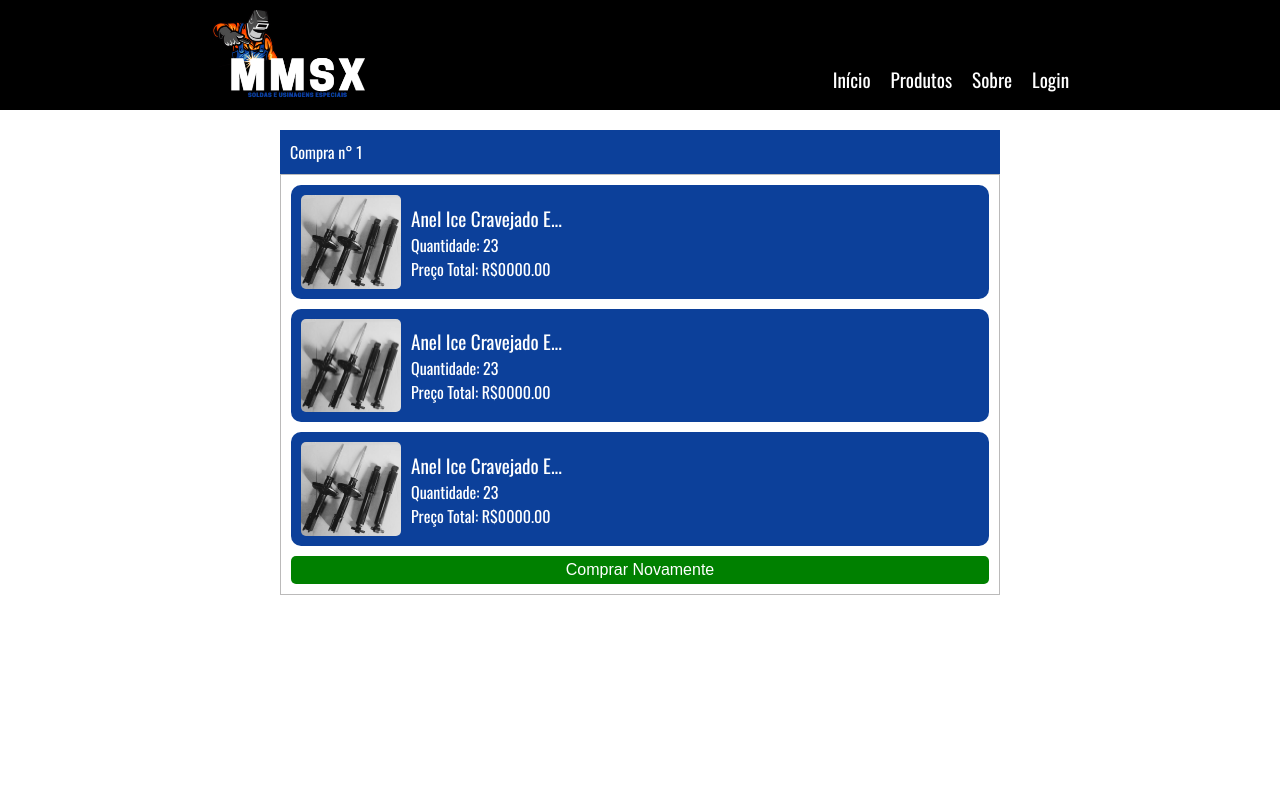
After one commit to CaioSantos00/Controle-de-estoque, a PHP site: page /pagesUser/myCompras.html in a window 1280 px wide. The commit adds this page. Run offline with PHP 8.4, Linux system fonts and the light colour scheme.

Commit message:
Tela de minhas compras

```diff
--- a/View/css/style.css
+++ b/View/css/style.css
@@ -978,6 +978,54 @@ a #btnCon:hover {
   align-items: center;
 }
 
+#sectionMyCompras {
+  margin: 20px 280px;
+}
+
+#holdCardsPedidos {
+  display: grid;
+  gap: 10px;
+}
+
+.buyAgain {
+  font-size: 1em;
+  background-color: green;
+  color: rgb(255, 255, 255);
+  border: none;
+  padding: 10px;
+  cursor: pointer;
+  border-radius: 5px;
+  outline: 0;
+  transition: 0.5s;
+  padding: 5px;
+}
+.buyAgain:hover {
+  background-color: #2460c9;
+}
+.buyAgain:hover {
+  background-color: rgb(0, 194, 0);
+}
+
+.holdProducts {
+  display: grid;
+  gap: 10px;
+}
+
+@media screen and (max-width: 950px) {
+  #sectionMyCompras {
+    margin: 20px 100px;
+  }
+}
+@media screen and (max-width: 540px) {
+  #sectionMyCompras {
+    margin: 20px 50px;
+  }
+}
+@media screen and (max-width: 490px) {
+  #sectionMyCompras {
+    margin: 20px 10px;
+  }
+}
 @media screen and (max-width: 1115px) {
   #divCardInit {
     gap: 10px;
--- /dev/null
+++ b/View/pagesUser/myCompras.html
@@ -0,0 +1,54 @@
+<!DOCTYPE html>
+<html lang="pt-br">
+<head>
+    <meta charset="UTF-8">
+    <meta name="viewport" content="width=device-width, initial-scale=1.0">
+    <title>Minhas Compras</title>
+    <link rel="stylesheet" href="../css/style.css" />
+    <script src="../js/elementos/header.js" defer></script>
+    <script src="../js/elementos/nomesProdutos.js" defer></script>
+</head>
+<body>
+    <header class="header-container"></header>
+    <section id="sectionMyCompras">
+        <div id="holdCardsPedidos">
+        <div class="CardsMyPedidos">
+            <div class="titleDetalhes">Compra n° 1</div>
+            <div class="borderBoxs holdProducts">
+                <div class="cardsCar">
+                    <div  class="infosProductCar">
+                        <img src="../imgs/amortece.webp" alt="" class="imgsCar">
+                        <div>
+                            <div class="nomeProductCarDetails">Anel ice cravejado em zircônias tamanho ajustável</div>
+                            <div class="qtdFimCar">Quantidade: 23</div>
+                            <div class="precoCar">Preço total: R$0000.00</div>
+                        </div>
+                    </div>
+                </div>
+                <div class="cardsCar">
+                    <div  class="infosProductCar">
+                        <img src="../imgs/amortece.webp" alt="" class="imgsCar">
+                        <div>
+                            <div class="nomeProductCarDetails">Anel ice cravejado em zircônias tamanho ajustável</div>
+                            <div class="qtdFimCar">Quantidade: 23</div>
+                            <div class="precoCar">Preço total: R$0000.00</div>
+                        </div>
+                    </div>
+                </div>
+                <div class="cardsCar">
+                    <div  class="infosProductCar">
+                        <img src="../imgs/amortece.webp" alt="" class="imgsCar">
+                        <div>
+                            <div class="nomeProductCarDetails">Anel ice cravejado em zircônias tamanho ajustável</div>
+                            <div class="qtdFimCar">Quantidade: 23</div>
+                            <div class="precoCar">Preço total: R$0000.00</div>
+                        </div>
+                    </div>
+                </div>
+                <button class="buyAgain">Comprar Novamente</button>
+            </div>
+        </div>
+        </div>
+    </section>
+</body>
+</html>
--- /dev/null
+++ b/View/sass/pagesScss/myCompras.scss
@@ -0,0 +1,39 @@
+#sectionMyCompras {
+    margin: 20px 280px;
+}
+
+#holdCardsPedidos {
+    display: grid;
+    gap: 10px;
+}
+
+.buyAgain {
+    @include buttons(1em, $btnsConfirm, $corSecundaria);
+    padding: 5px;
+    &:hover {
+        background-color: $bolinhaStatusBom;
+    }
+}
+
+.holdProducts {
+    display: grid;
+    gap: 10px;
+}
+
+@media screen and (max-width:950px){
+    #sectionMyCompras {
+        margin: 20px 100px;
+    }
+}
+
+@media screen and (max-width:540px){
+    #sectionMyCompras {
+        margin: 20px 50px;
+    }
+}
+
+@media screen and (max-width:490px){
+    #sectionMyCompras {
+        margin: 20px 10px;
+    }
+}
--- a/View/sass/style.scss
+++ b/View/sass/style.scss
@@ -12,6 +12,7 @@
 @import "./pagesScss/carEndereco.scss";
 @import "./pagesScss/fimCarrinho.scss";
 @import "./pagesScss/detailsMensagens.scss";
+@import "./pagesScss/myCompras.scss";
 @import "./mediaQueries/inicio.scss";
 @import "./mediaQueries/carrinho.scss";
 @import "./mediaQueries/produtos.scss";
```
Also changed, not shown: View/pages/fimCarrinho.html (+7 -6 lines), 1 other file.
